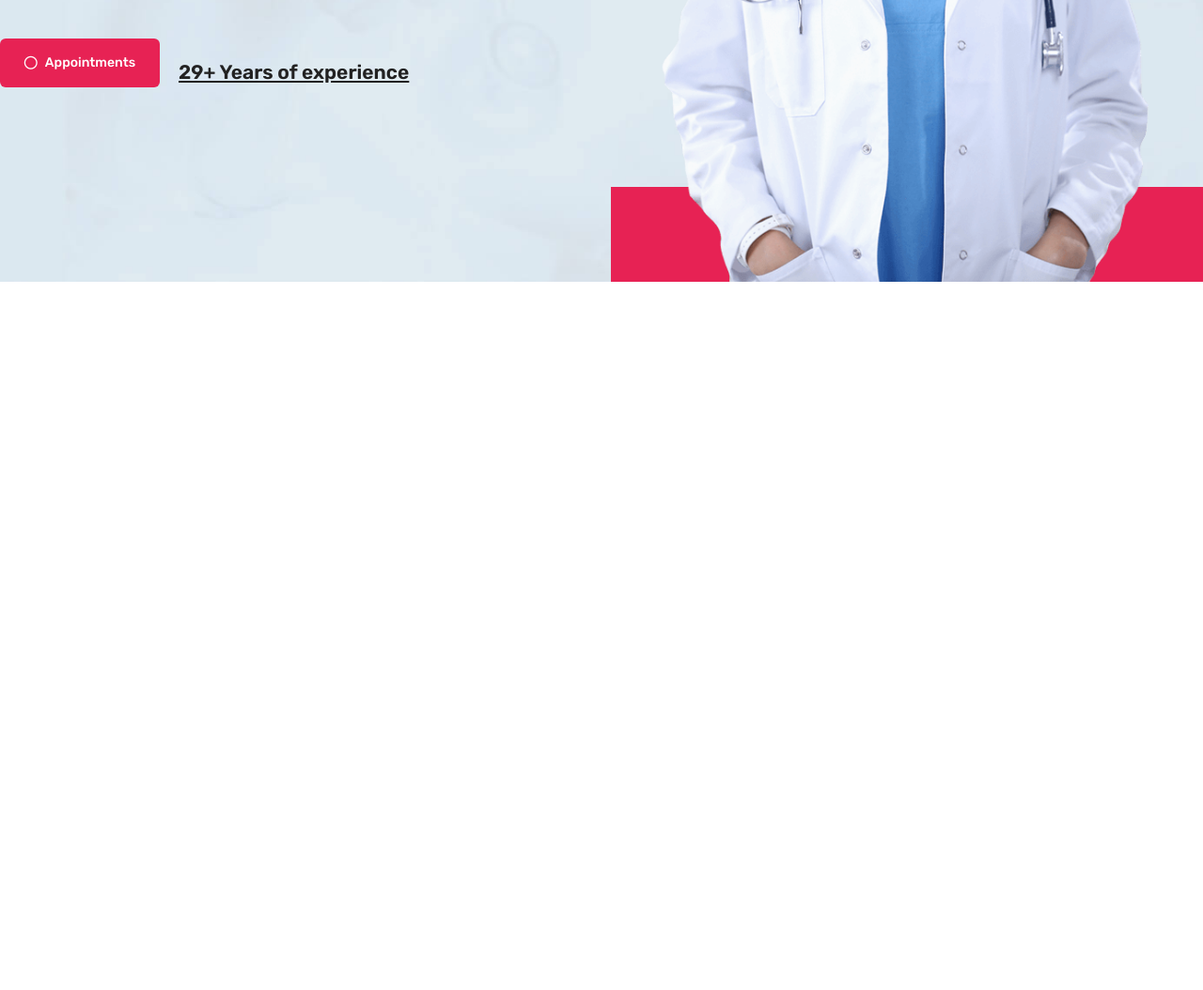
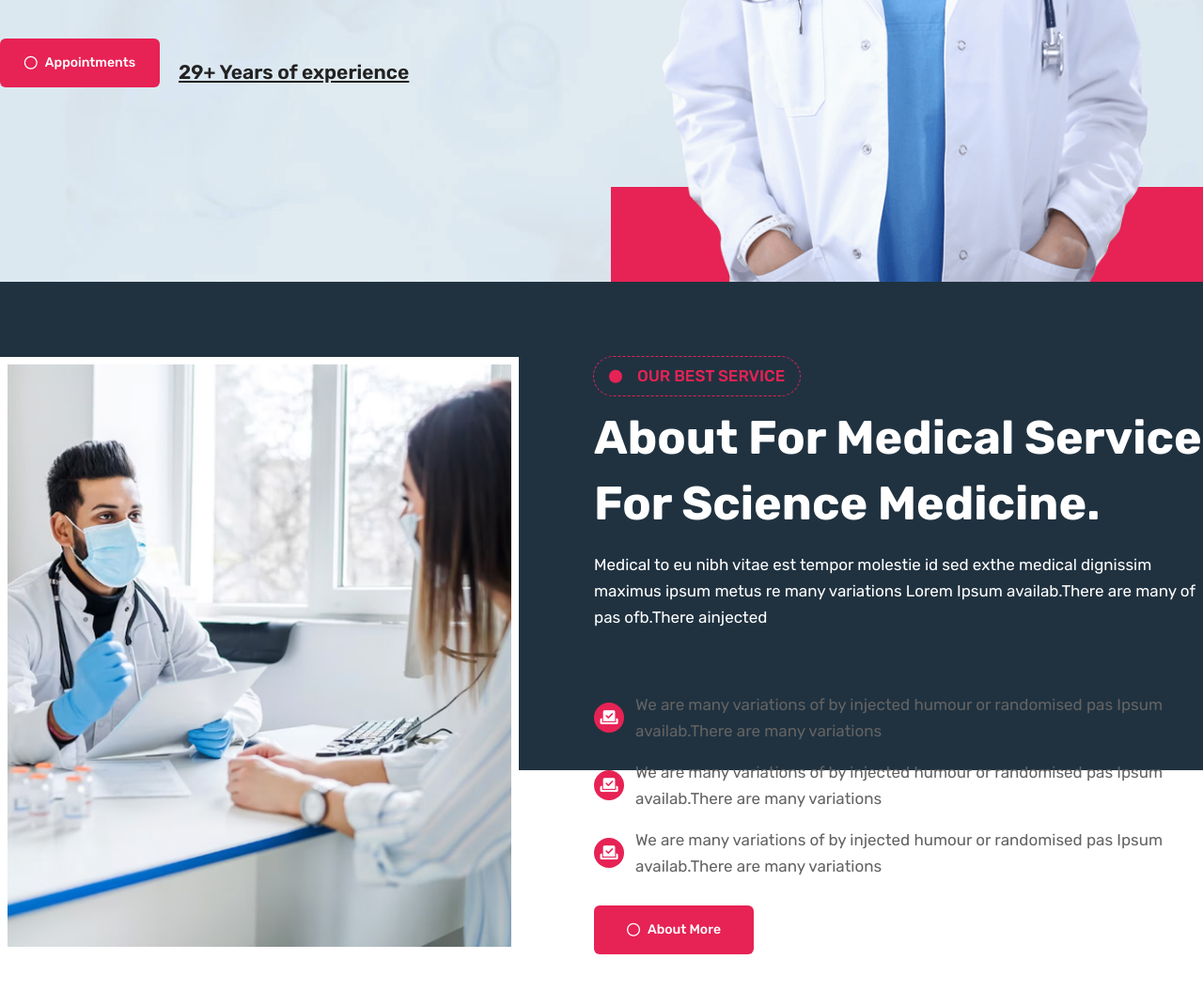
Before and after one commit to sharif-ahmed/mediba.github.io, a plain HTML site: page index.html in a window 1280 px wide. Shown: the part 663-1717 px from the top of the page at 94% size. Before the commit the page ends 963 px from the top, so only its background shows below. Drawn offline with nearby package versions, Linux system fonts and the light colour scheme.

Commit message:
our best service done

```diff
--- a/index.html
+++ b/index.html
@@ -317,6 +317,78 @@
             </div>
         </section>
         <!-- banner end-->
+
+        <!-- our best service start -->
+        <section
+            class="h-screen relative before:absolute before:content['']  before:w-full before:h-full md:before:h-[80%] lg:before:h-[65%] before:bg-themeDarkColor before:z-[-1]">
+            <div class="container mx-auto py-4  lg:py-20">
+                <!-- our service wrapper -->
+                <div class="flex flex-col gap-20 lg:flex-row  justify-center lg:justify-around px-2 lg:px-0">
+                    <!-- our service left side -->
+                    <div class="hidden lg:block lg:w-[46%]">
+                        <figure class="bg-white p-2">
+                            <img class="w-full lg:h-[620px] object-cover" src="./img/01.jpg" alt="">
+                        </figure>
+                    </div>
+                    <!-- our service right side -->
+                    <div class="lg:w-[54%]">
+                        <p
+                            class="inline-block uppercase text-themeRedColor rounded-full outline-1 outline-dashed py-2 px-4 font-medium">
+                            <i class="fa-solid fa-circle mr-3 text-sm"></i> OUR BEST SERVICE
+                        </p>
+                        <h2
+                            class="text-[36px] md:text-[50px] leading-[45px] md:leading-[70px] text-white font-bold mt-[8px] lg:mt-[10px] mb-[12px] lg:mb-[16px]">
+                            About For Medical Service For Science Medicine.</h2>
+                        <p class="text-white text-[17px] leading-7 mb-[45px] ">Medical to eu nibh vitae est tempor
+                            molestie id sed exthe medical dignissim maximus ipsum metus re many variations Lorem Ipsum
+                            availab.There are many of pas ofb.There ainjected</p>
+
+                        <ul class="flex flex-col gap-4 mb-7">
+                            <li class="group mt-5">
+                                <div class="flex gap-3 items-center">
+                                    <div
+                                        class="bg-themeRedColor group-hover:bg-themeDarkColor w-8 h-8 text-center leading-8 rounded-full">
+                                        <i class="fa-solid fa-check-to-slot text-white w-8 h-8"></i>
+                                    </div>
+                                    <p class="leading-7 text-[#636363]">We are many variations of by injected humour or
+                                        randomised pas Ipsum availab.There are many variations</p>
+                                </div>
+                            </li>
+                            <li class="group">
+                                <div class="flex gap-3 items-center">
+                                    <div
+                                        class="bg-themeRedColor group-hover:bg-themeDarkColor w-8 h-8 text-center leading-8 rounded-full">
+                                        <i class="fa-solid fa-check-to-slot text-white w-8 h-8"></i>
+                                    </div>
+                                    <p class="leading-7 text-[#636363]">We are many variations of by injected humour or
+                                        randomised pas Ipsum availab.There are many variations</p>
+                                </div>
+                            </li>
+                            <li class="group">
+                                <div class="flex gap-3 items-center">
+                                    <div
+                                        class="bg-themeRedColor group-hover:bg-themeDarkColor w-8 h-8 text-center leading-8 rounded-full">
+                                        <i class="fa-solid fa-check-to-slot text-white w-8 h-8"></i>
+                                    </div>
+                                    <p class="leading-7 text-[#636363]">We are many variations of by injected humour or
+                                        randomised pas Ipsum availab.There are many variations</p>
+                                </div>
+                            </li>
+
+                        </ul>
+
+                        <div class="flex flex-col lg:flex-row">
+                            <button type="button"
+                                class="w-[170px] flex justify-center items-center text-white bg-themeRedColor hover:bg-themeDarkColor outline-none font-medium rounded-md text-sm px-6 py-4 text-center">
+                                <i class="fa-regular fa-circle mr-2 "></i>
+                                <p>About More</p>
+                            </button>
+                        </div>
+                    </div>
+                </div>
+            </div>
+        </section>
+        <!-- our best service end -->
     </main>
 
 
```
